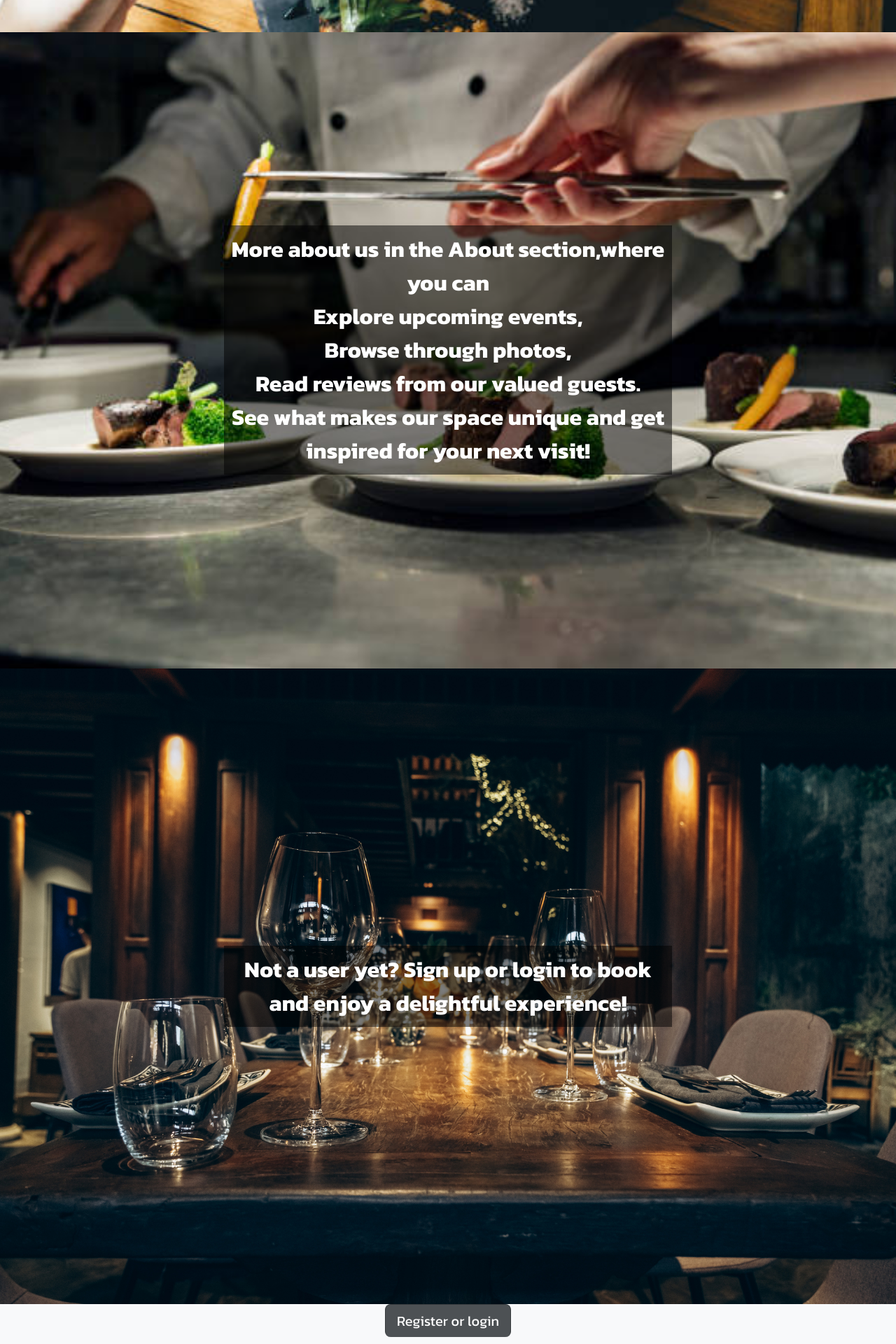
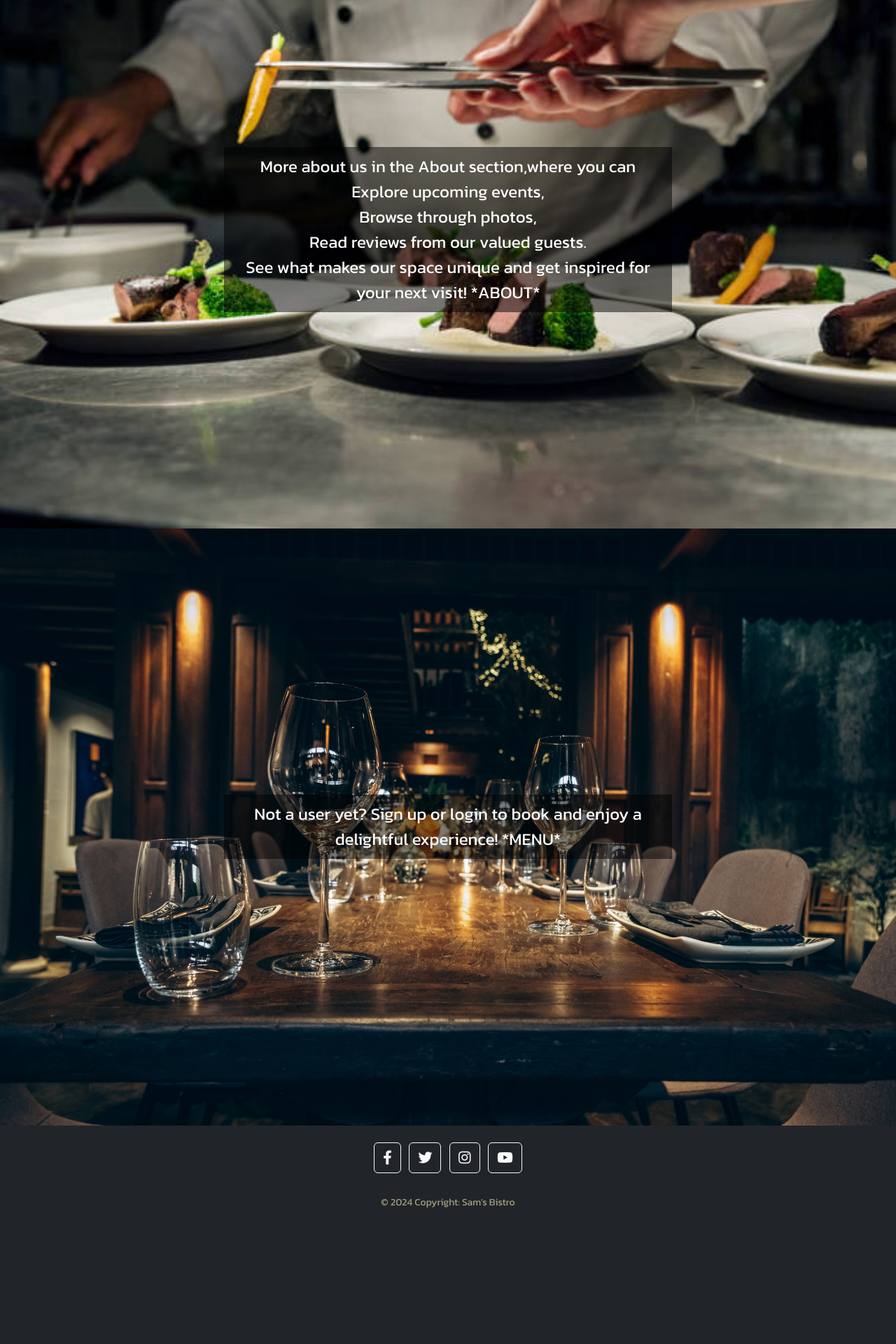
Before and after one commit to Sammy92dec/boky-pp4, a Django app: page / in a window 1280 px wide. Shown: the part 1000-2920 px from the top of the page at 70% size. After the commit the page ends 2725 px from the top, so only its background shows below. Run offline with Django 4.2, Linux system fonts and the light colour scheme; the visitor is signed in with stand-in values (Sample User, id 1); some web fonts are replaced.

Commit message:
Style the home page using CSS and bootstrap.Fix:typo on the footor icon so the it will display

```diff
--- a/static/css/style.css
+++ b/static/css/style.css
@@ -24,7 +24,7 @@ body {
 }
 
 a.nav-link {
-    color: navy;
+    color: #a1a17e;
 }
 
 
@@ -87,20 +87,21 @@ img.logo {
     left: 50%;
     transform: translate(-50%, -50%);
     color:white;
-    font-size: 2rem;
-    font-weight: bolder;
+    font-size: 1.5rem;
     background-color: rgba(0, 0, 0, 0.5);
     text-align: center;
     padding: 10px;
+
 }
 
 .overlay-content .btn {
     margin-top: 10px;
-    font-size: 1rem;
+    font-size: 5rem;
     padding: 10px 20px;
     border: none;
     display: inline-block;
 }
+
 /* form */
 
 .form {
@@ -130,5 +131,19 @@ footer .btn-floating {
 footer .copyright {
     font-size: 14px;
     text-align: center;
-    color: black;
+    color: #a1a17e;
 }
+
+
+
+@media (max-width: 768px) {
+    .overlay-content {
+        font-size: 14px;
+    }
+}
+
+@media (max-width: 445px) {
+    .overlay-content {
+        font-size: 9px;
+    }
+}
--- a/templates/base.html
+++ b/templates/base.html
@@ -13,17 +13,14 @@
     <link href="https://cdn.jsdelivr.net/npm/bootstrap@5.3.0-alpha1/dist/css/bootstrap.min.css" rel="stylesheet">
     <!-- Styling links -->
     <link rel="stylesheet" href="{% static 'css/style.css' %}">
+    <link href="https://cdnjs.cloudflare.com/ajax/libs/font-awesome/6.0.0-beta3/css/all.min.css" rel="stylesheet">
+
 </head>
 
 <body>
-    {% if user.is_authenticated %}
-    <span class="navbar-text d-lg-none">
-        Welcome, {{ user.username }}
-    </span>
-    {% endif %}
 
     <!-- Navbar -->
-    <nav class="navbar navbar-expand-lg navbar-light bg-light">
+    <nav class="navbar navbar-dark bg-dark navbar-expand-lg fixed-top">
         <div class="container-fluid">
 
             <!-- Logo -->
@@ -70,12 +67,14 @@
             <div class="col-12">
                 <div class="image-container">
                     <img src="static/images/home-page/top-image.jpg" class="img-fluid" alt="a plate with food image">
+
     <p class="overlay-content">Welcome to the Sam's Bistro!
     <br>The dishes are prepared with ingredients of the highest quality.
     <br>In the kitchen, vegetables and root vegetables take center stage, serving as the foundation for every dish.
     <br>Sam's Bistro is also well known for its yummy dessert, which are the perfect plan for cozy evenings.
-    <br>Warm drinks, cold beverages, and alcoholic options complement the menu perfectly.</p>
-    <a href="#" class="btn btn-dark btn-lg active mb-3" role="button" aria-pressed="true">Menu</a>
+    <br>Warm drinks, cold beverages, and alcoholic options complement the menu perfectly.*MENU*</p>
+
+
     </div>
     </div>
     </section>
@@ -92,8 +91,8 @@
          <br> Browse through photos,
          <br> Read reviews from our valued guests.
 
-    <br>See what makes our space unique and get inspired for your next visit!</p>
-    <a href="#" class="btn btn-dark btn-lg active mb-2" role="button" aria-pressed="true">Events/About</a>
+    <br>See what makes our space unique and get inspired for your next visit! *ABOUT*</p>
+
     </div>
     </div>
     </section>
@@ -105,8 +104,8 @@
             <div class="image-container">
 <!-- CReadit Mariia Siurtukova / Getty Images-->
         <img src="static/images/home-page/home-drink.jpg" class="img-fluid" alt="table with empty glasses and plates image">
-        <p class="overlay-content">Not a user yet? Sign up or login to book and enjoy a delightful experience!</p>
-    <a href="#" class="btn btn-dark btn-lg active mb-2" role="button" aria-pressed="true">Register or login</a>
+        <p class="overlay-content">Not a user yet? Sign up or login to book and enjoy a delightful experience! *MENU*</p>
+
         </div>
         </div>
     </section>
@@ -116,27 +115,30 @@
 
 
     <!-- Footer -->
-<footer class="bg-light text-center text-white mt-auto color">
+<footer class="bg-dark text-center text-white mt-auto color">
     <div class="container">
        <div class="mb-4">
 
           <!-- Facebook -->
-          <a class="btn btn-outline-dark btn-floating m-1"
+          <a class="btn btn-outline-light btn-floating m-1"
              href="https://www.facebook.com" target="_blank" role="button"
-             ><i class="fab fa-facebook"></i>
+             ><i class="fab fa-facebook-f"></i>
           </a>
           <!-- Twitter -->
-          <a class="btn btn-outline-dark btn-floating m-1" href="https://www.twitter.com" target="_blank" role="button"
-             ><i class="fab fa-twitter"></i
-             ></a>
+          <a class="btn btn-outline-light btn-floating m-1" href="https://www.twitter.com" target="_blank" role="button"
+             ><i class="fa-brands fa-twitter"></i>
+            </a>
+
           <!-- Instagram -->
-          <a class="btn btn-outline-dark btn-floating m-1" href="https://www.instagram.com" target="_blank" role="button"
-             ><i class="fab fa-instagram"></i
-             ></a>
+          <a class="btn btn-outline-light btn-floating m-1" href="https://www.instagram.com" target="_blank" role="button"
+             ><i class="fa-brands fa-instagram"></i>
+            </a>
+
+
           <!-- Youtube -->
-          <a class="btn btn-outline-dark btn-floating m-1" href="https://www.youtube.com" target="_blank" role="button"
-             ><i class="fab fa-youtube"></i
-             ></a>
+          <a class="btn btn-outline-light btn-floating m-1" href="https://www.youtube.com" target="_blank" role="button"
+             ><i class="fa-brands fa-youtube"></i></a>
+
        </div>
        <span class="copyright">
        © 2024 Copyright:
```
